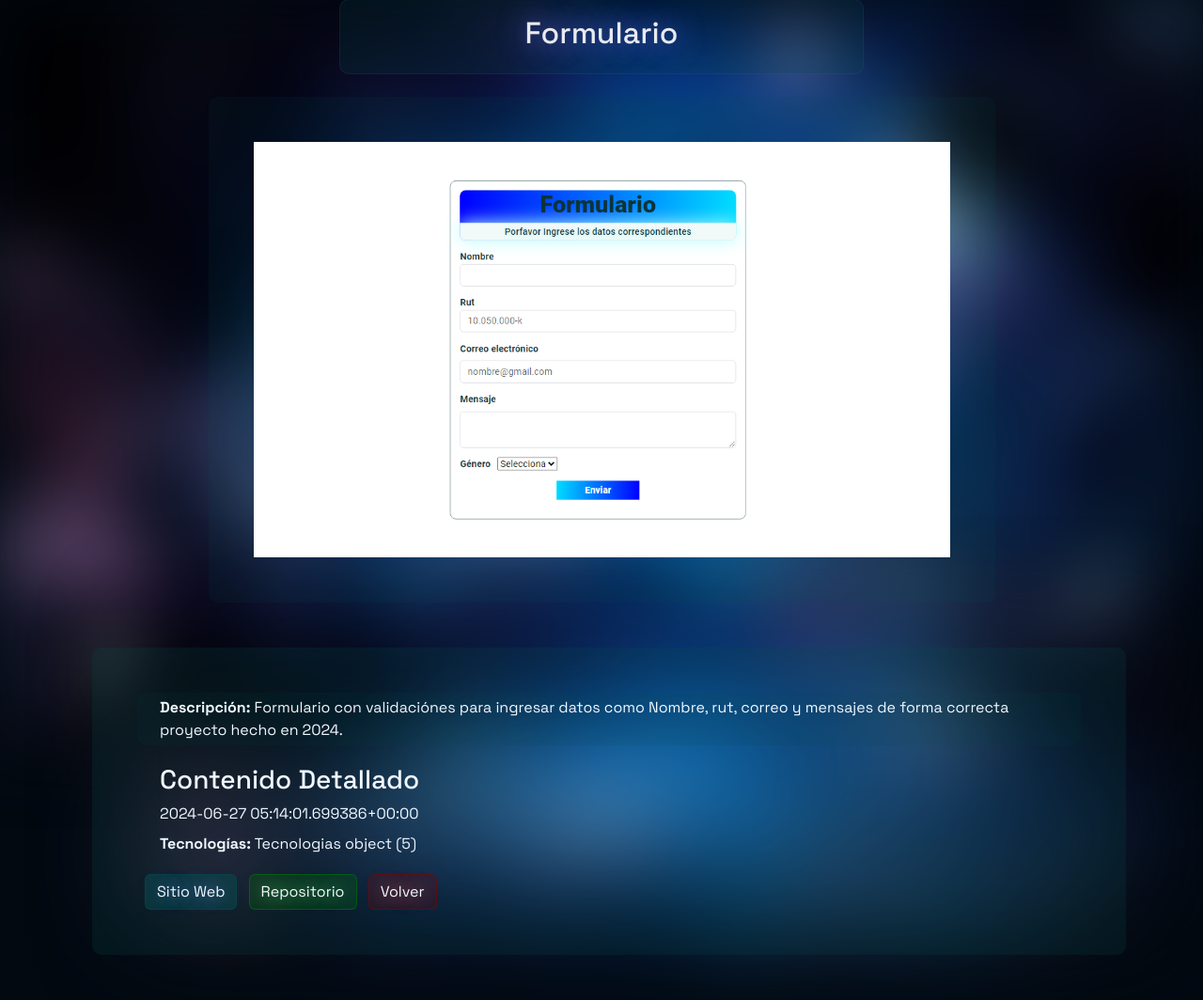
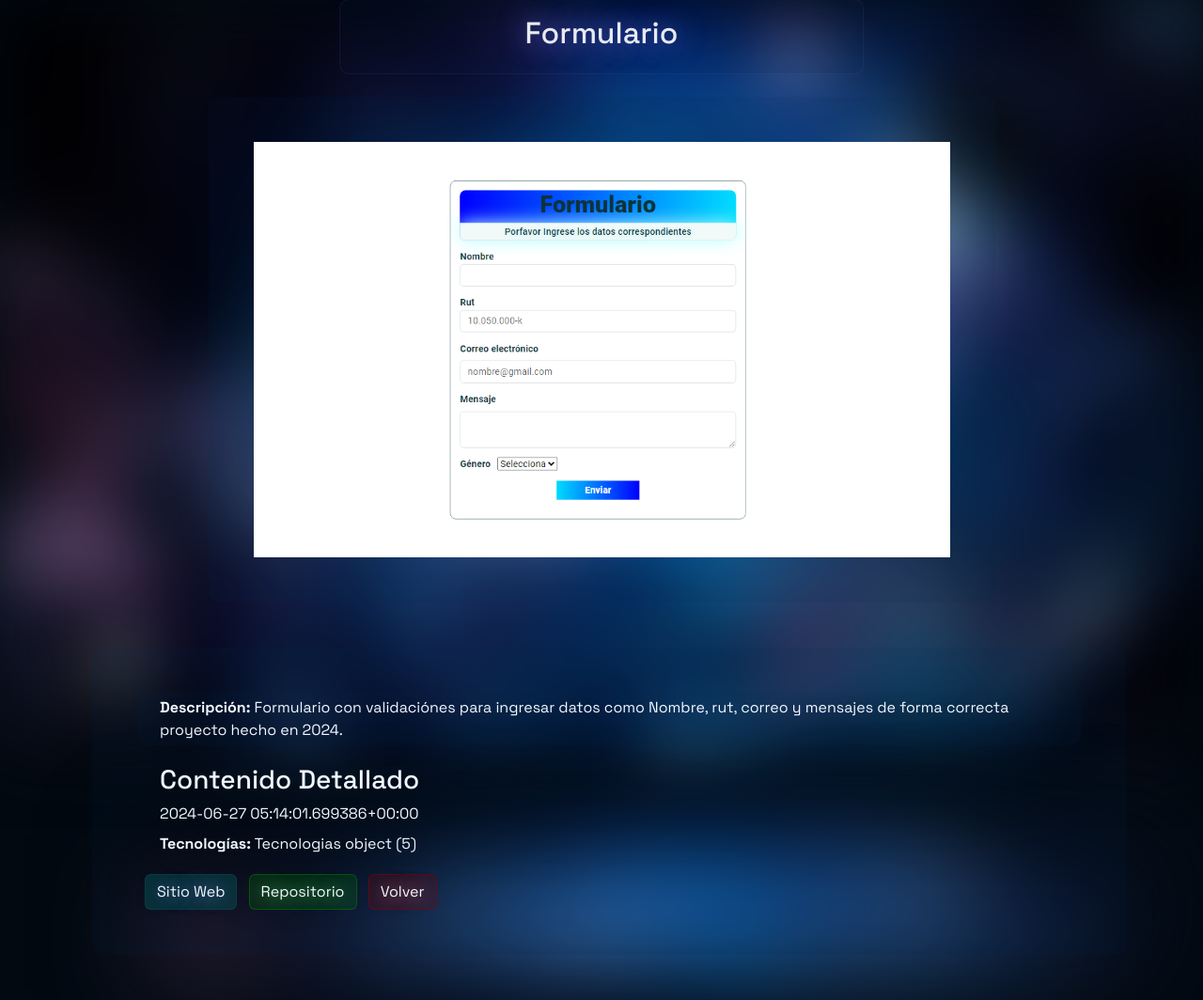
Before and after one commit to BrandonLCC/proyecto-django, a Django app: page /proyecto/2/ in a window 1280 px wide. Shown: the part 49-1113 px from the top of the page at 94% size. Run offline with Django 4.2, Linux system fonts and the light colour scheme; data comes from the database, SQL or seed files in the repository; some libraries are stand-ins or nearby versions.

Commit message:
intentando el commit denuevo

```diff
--- a/portfolioproject/myporfolio/static/css/detalle.css
+++ b/portfolioproject/myporfolio/static/css/detallee.css
@@ -26,18 +26,18 @@
 .imagen-detalles-desc {
     position: absolute;
     filter: blur(50px);
-    height: 100%;
-    width: 100%;
+    height: 50%;
+    width: 50%;
     justify-content: center;
     align-items: center;
     display: block;
     z-index: -1;
-    bottom: 20px;
+    top: 200px;
 
 }
 
 .imagen-detalle-div {
-    background-color: rgba(7, 78, 78, 0.1);
+    background-color: rgba(7, 38, 78, 0.1);
 
     border-radius: 10px;
     display: flex;
@@ -47,13 +47,13 @@
 
 .div-padre-desc {
     position: relative;
-    background-color: rgba(7, 78, 78, 0.2);
+    background-color: rgba(7, 38, 78, 0.1);
     border-radius: 10px;
     color: aliceblue;
 }
 
 .descripcion-descripcion {
-    background-color: rgba(0, 73, 73, 0.1);
+    background-color: rgba(7, 38, 78, 0.1);
     border-radius: 10px;
     text-align:left;
 }
--- a/portfolioproject/myporfolio/templates/proyecto_detalle.html
+++ b/portfolioproject/myporfolio/templates/proyecto_detalle.html
@@ -14,8 +14,9 @@
   <link href="https://fonts.googleapis.com/css2?family=Space+Grotesk:wght@300..700&display=swap" rel="stylesheet">
   <!-- enlace css-->
   <link rel="icon" href="{% static 'images/logo.png' %}" type="image/x-icon">
-  <link rel="stylesheet" href="{% static 'css/detalle.css' %}">
+  <link rel="stylesheet" href="{% static 'css/detallee.css' %}">
 </head>
+
 
 
 <body>
```
Also changed, not shown: other parts of portfolioproject/myporfolio/static/css/detallee.css (+13 -13 lines). Lines whose indentation alone changed are shown as unchanged.
